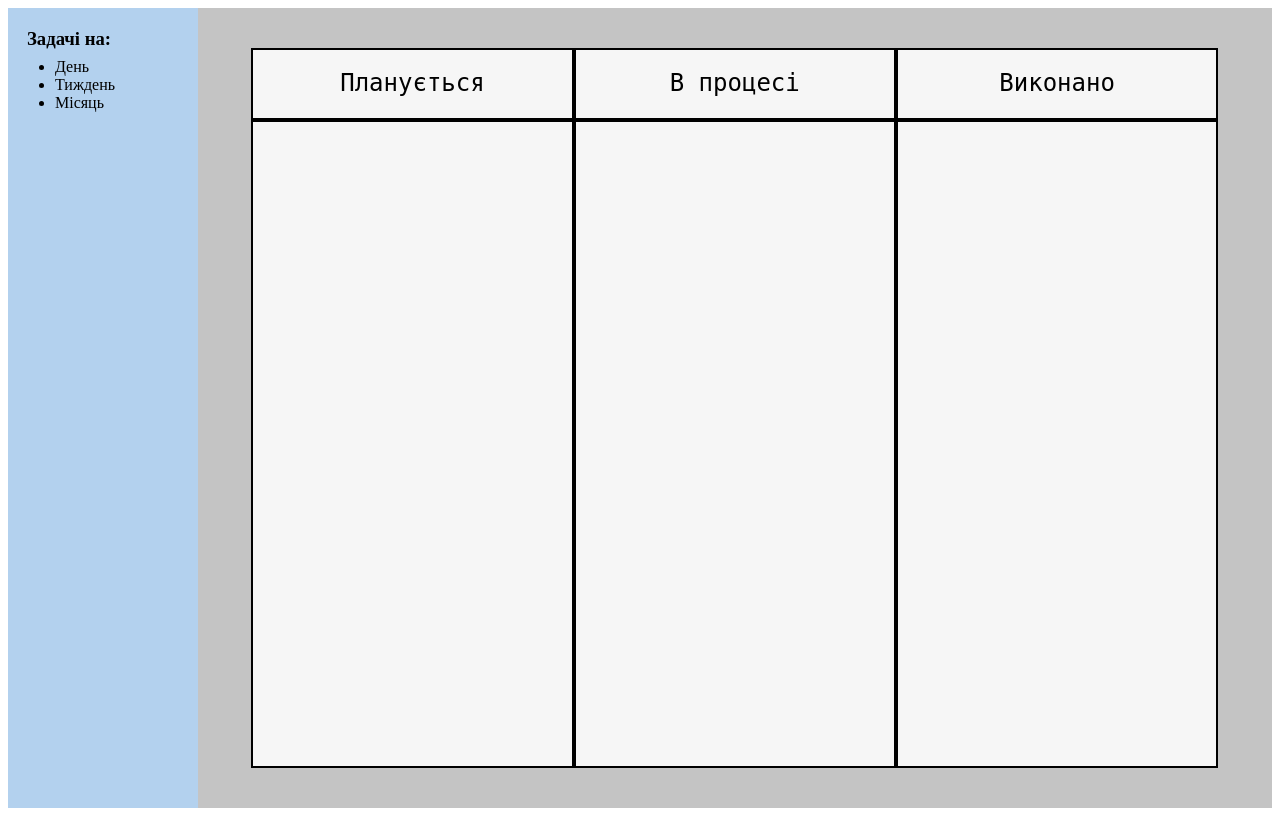
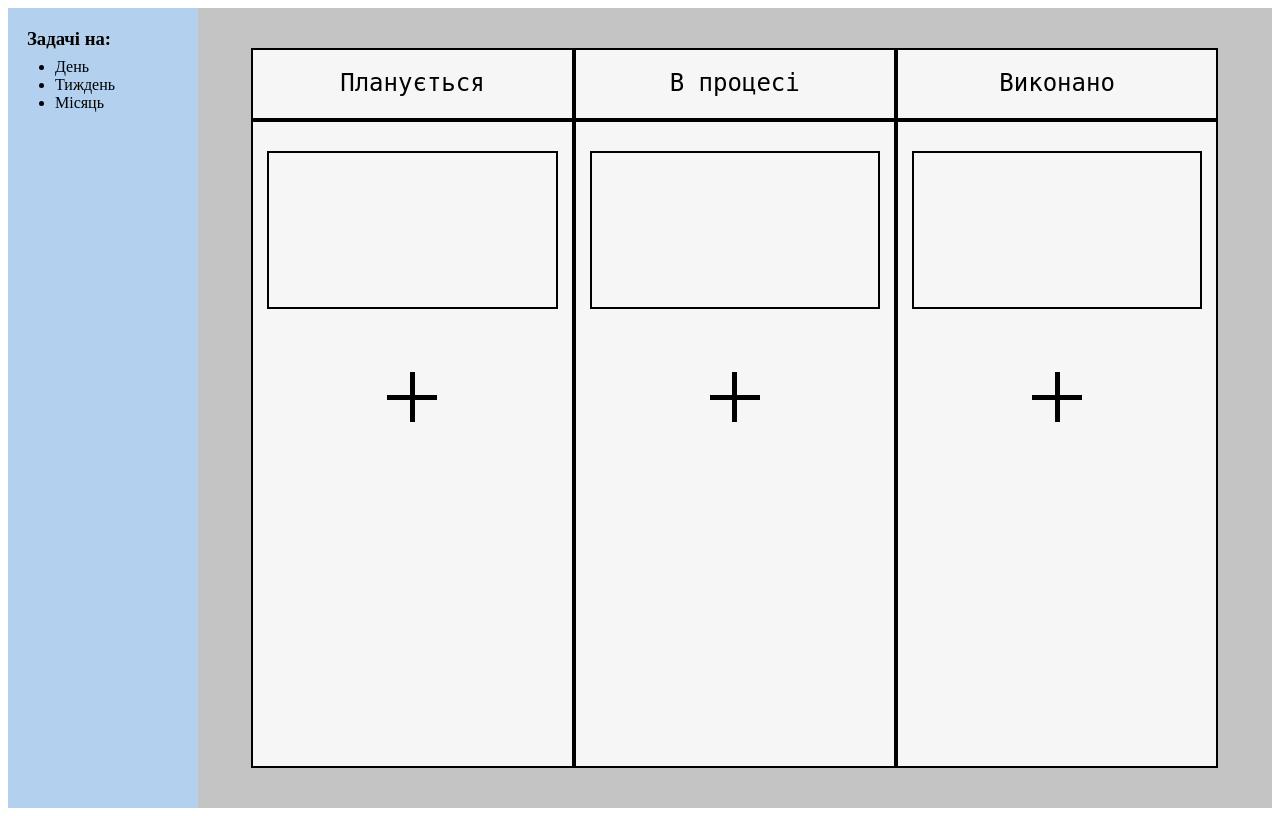
Before and after one commit to maksim-negoluk/kursova, a PHP site: page /html-pages/tasks.html in a window 1280 px wide. Run offline with PHP 8.4, Linux system fonts and the light colour scheme.

Commit message:
друга версія сторінки задач

```diff
--- a/css/tasks_style.css
+++ b/css/tasks_style.css
@@ -71,11 +71,55 @@ ul{
 .table_elements_block {
 	display: flex;
 	height: 90%;
+	text-align: center;
 }
 
 .table_element {
-	display: flex;
-	justify-content: center;
-	flex-basis: 33%;
+	width: 33.33%;
+	display: block;
+	border: 2px solid black;
+	padding-top: 3%;
+	overflow-y: auto;
+}
+
+.task_block {
+	height: 25%;
+	width: 90%;
+	margin: 0 auto;
+	margin-bottom: 20%;
 	border: 2px solid black;
 }
+
+.plus {
+   width: 50px;
+   height: 50px;
+   position: relative;
+   margin: 0 auto;
+}
+
+.plus:before, .plus:after {
+  content: "";
+  position: absolute;
+  z-index: 1;
+  background: #000000;
+}
+
+.plus:before {
+  left: 50%;
+  width: 10%;
+  margin-left: -5%;
+  height: 100%;
+}
+
+.plus:after {
+  top: 50%;
+  left: 0%;
+  height: 10%;
+  margin-top: -5%;
+  width: 100%;
+}
+
+.plus:hover {
+	width: 54px;
+	height: 54px;
+}
--- a/html-pages/tasks.html
+++ b/html-pages/tasks.html
@@ -32,9 +32,18 @@
 						<div class="table_column_title"><span class="font table_title">Виконано</span></div>
 					</div>
 					<div class="table_elements_block">
-						<div class="table_element"></div>
-						<div class="table_element"></div>
-						<div class="table_element"></div>
+						<div class="table_element" id="planning">
+							<div class="task_block"></div>
+							<div class="plus" onclick="addTaskToPlanning()"></div>
+						</div>
+						<div class="table_element" id="inProgres">
+							<div class="task_block"></div>
+							<div class="plus" onclick="addTaskToInProgres()"></div>
+						</div>
+						<div class="table_element" id="done">
+							<div class="task_block"></div>
+							<div class="plus" onclick="addTaskToDone()"></div>
+						</div>
 					</div>
 				</div>
 			</div>
@@ -42,6 +51,7 @@
 		<footer>
 
 		</footer>
+		<script type="text/javascript" src="../js/dynamic_table.js"></script>
 	</div>
 </body>
 </html>
--- /dev/null
+++ b/js/dynamic_table.js
@@ -0,0 +1,27 @@
+const planningColumn = document.querySelector("#planning");
+const inProgresColumn = document.querySelector("#inProgres");
+const doneColumn = document.querySelector("#done");
+
+function addTaskToPlanning() {
+	console.log(planningColumn);
+	planningColumn.insertAdjacentHTML(
+    "afterbegin",
+    `<div class="task_block"></div>`
+   );
+}
+
+function addTaskToInProgres() {
+	console.log(inProgresColumn);
+	inProgresColumn.insertAdjacentHTML(
+    "afterbegin",
+    `<div class="task_block"></div>`
+   );
+}
+
+function addTaskToDone() {
+	console.log(doneColumn);
+	doneColumn.insertAdjacentHTML(
+    "afterbegin",
+    `<div class="task_block"></div>`
+   );
+}
```
